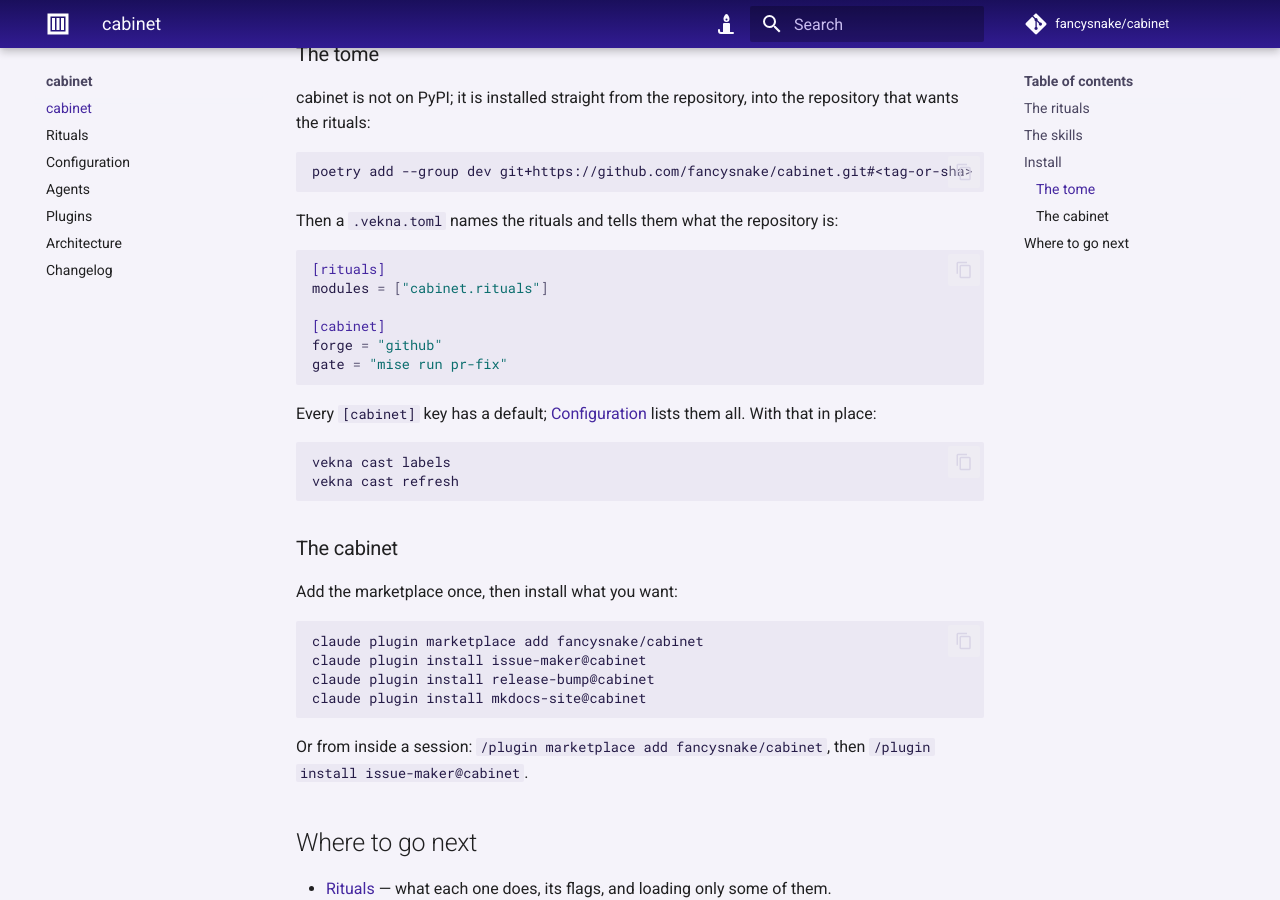
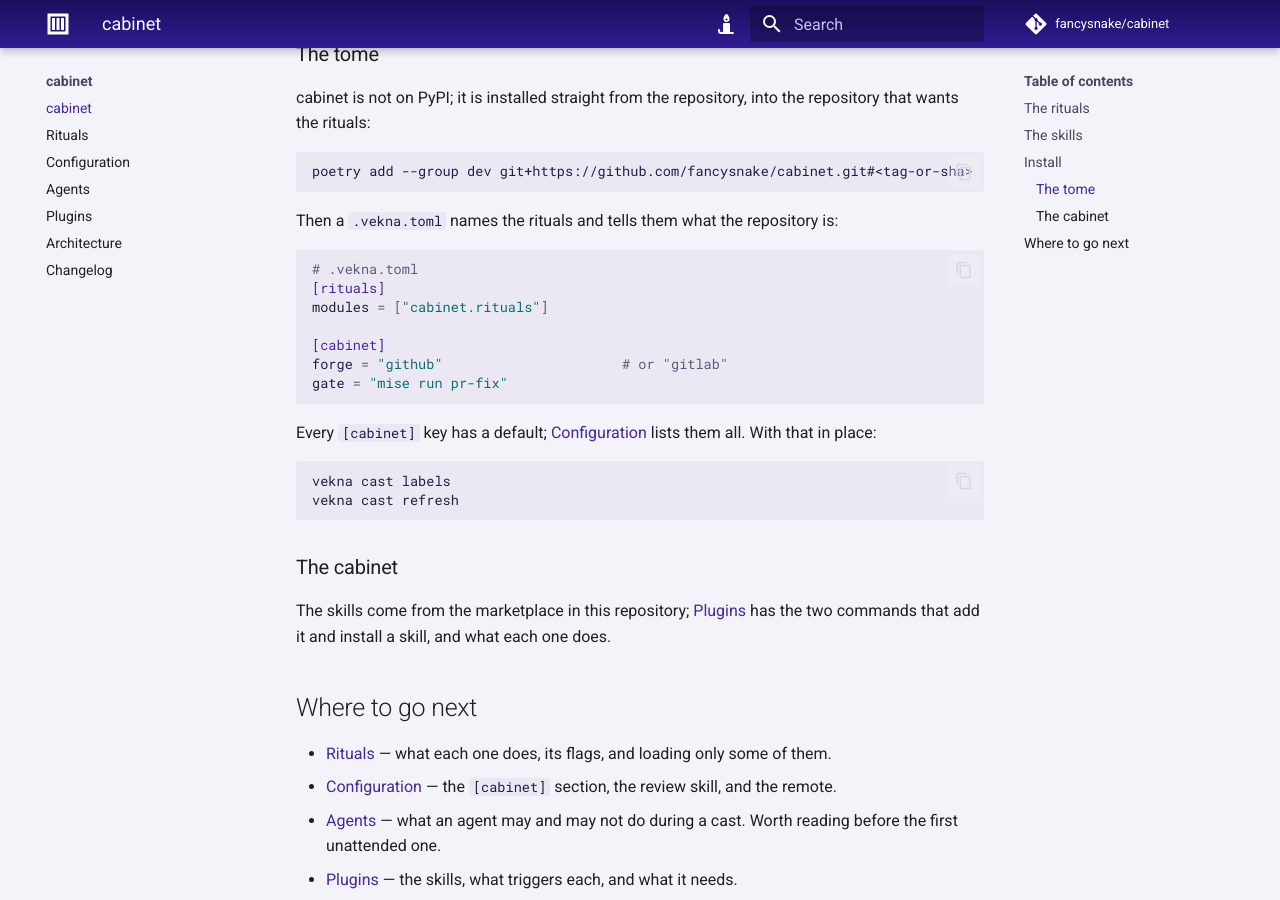
Before and after one commit to fancysnake/cabinet, an MkDocs documentation site: the page built from docs/index.md, in a window 1280 px wide and 900 px high, scrolled down 1389 px. Built offline with MkDocs 1.6.1 and Material for MkDocs 9.7.7, drawn with Linux system fonts in a browser that asks for light colours; comment, search, counter and statistics services are not loaded.

Commit message:
chore: act on the review triage

````diff
--- a/README.md
+++ b/README.md
@@ -112,8 +114,6 @@
 ```bash
 claude plugin marketplace add fancysnake/cabinet
 claude plugin install issue-maker@cabinet
-claude plugin install release-bump@cabinet
-claude plugin install mkdocs-site@cabinet
 ```
 
 Or from inside a session: `/plugin marketplace add fancysnake/cabinet`, then
--- a/docs/index.md
+++ b/docs/index.md
@@ -62,14 +62,7 @@
 
 Then a `.vekna.toml` names the rituals and tells them what the repository is:
 
-```toml
-[rituals]
-modules = ["cabinet.rituals"]
-
-[cabinet]
-forge = "github"
-gate = "mise run pr-fix"
-```
+--8<-- "README.md:vekna-toml"
 
 Every `[cabinet]` key has a default; [Configuration](configuration.md) lists
 them all. With that in place:
@@ -81,7 +74,8 @@
 
 ### The cabinet
 
---8<-- "README.md:plugins-install"
+The skills come from the marketplace in this repository; [Plugins](plugins.md)
+has the two commands that add it and install a skill, and what each one does.
 
 ## Where to go next
 
--- a/mkdocs.yml
+++ b/mkdocs.yml
@@ -48,9 +48,9 @@
   # superfences needs it; no page asks for line numbers.
   - pymdownx.highlight
   - pymdownx.superfences
-  # Shared prose lives in README.md and CHANGELOG.md and is included from
-  # there, so the two cannot drift. base_path is the repo root, which is where
-  # mkdocs runs.
+  # Pages include shared prose from README.md and CHANGELOG.md rather than
+  # copying it; base_path is the repo root, where mkdocs runs, and check_paths
+  # fails the build when a path or a named section goes missing.
   - pymdownx.snippets: {base_path: ["."], check_paths: true}
 
 nav:
````
Also changed, not shown: other parts of README.md (+2 -0 lines).
